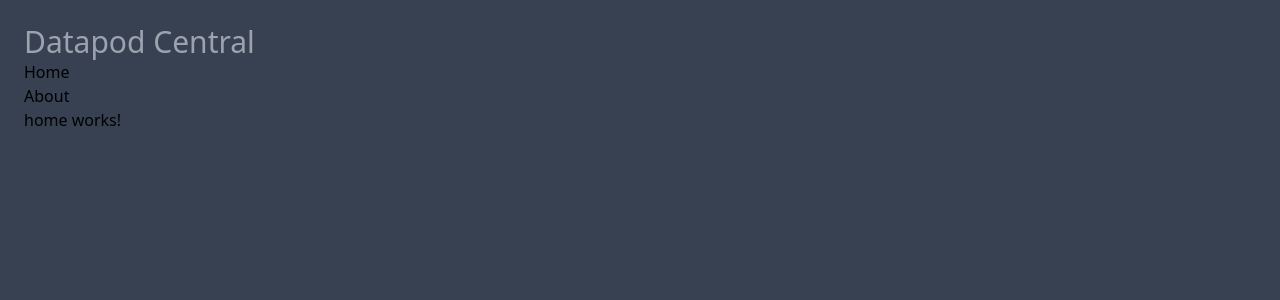
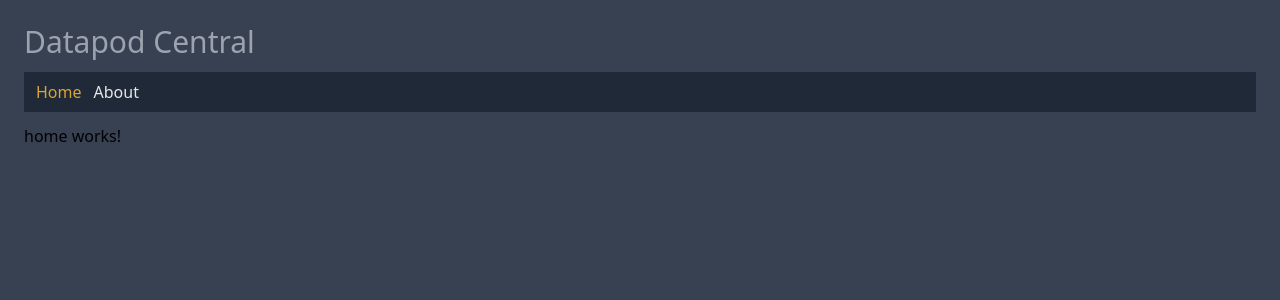
Before and after one commit to edwardtanguay/datapod-tanguay-eu, an Angular app: page /home in a window 1280 px wide. Shown: the top 300 px of the page. Built offline with nearby package versions, Linux system fonts and the light colour scheme.

Commit message:
basic menu works with live-link

```diff
--- a/src/app/top-menu/top-menu.component.html
+++ b/src/app/top-menu/top-menu.component.html
@@ -1,12 +1,12 @@
-<nav class="navbar navbar-fixed-top navbar-dark bg-inverse">
-  <ul class="nav navbar-nav" routerLinkActive="active">
-    <li class="nav-item">
-      <a class="nav-link" routerLink="home" routerLinkActive="active-link"
+<nav class="bg-gray-800 mt-3 px-3 py-2 mb-3">
+  <ul class="flex gap-3 text-gray-200" routerLinkActive="active">
+    <li class="">
+      <a class="" routerLink="/home" routerLinkActive="active-link"
         >Home</a
       >
     </li>
-    <li class="nav-item">
-      <a class="nav-link" routerLink="about" routerLinkActive="active-link"
+    <li class="">
+      <a class="nav-link" routerLink="/about" routerLinkActive="active-link"
         >About</a
       >
     </li>
--- a/src/app/top-menu/top-menu.component.scss
+++ b/src/app/top-menu/top-menu.component.scss
@@ -0,0 +1,5 @@
+li {
+  a.active-link {
+    color: rgb(216, 165, 56);
+  }
+}
--- a/src/app/top-menu/top-menu.component.ts
+++ b/src/app/top-menu/top-menu.component.ts
@@ -1,10 +1,10 @@
 import { Component } from '@angular/core';
-import { RouterOutlet } from '@angular/router';
+import { RouterOutlet, RouterLink, RouterLinkActive } from '@angular/router';
 
 @Component({
   selector: 'app-top-menu',
   standalone: true,
-    imports: [RouterOutlet],
+    imports: [RouterOutlet, RouterLink, RouterLinkActive],
   templateUrl: './top-menu.component.html',
   styleUrl: './top-menu.component.scss'
 })
```
Also changed, not shown: 1 other file (tests, documents, lock files or other folders).
